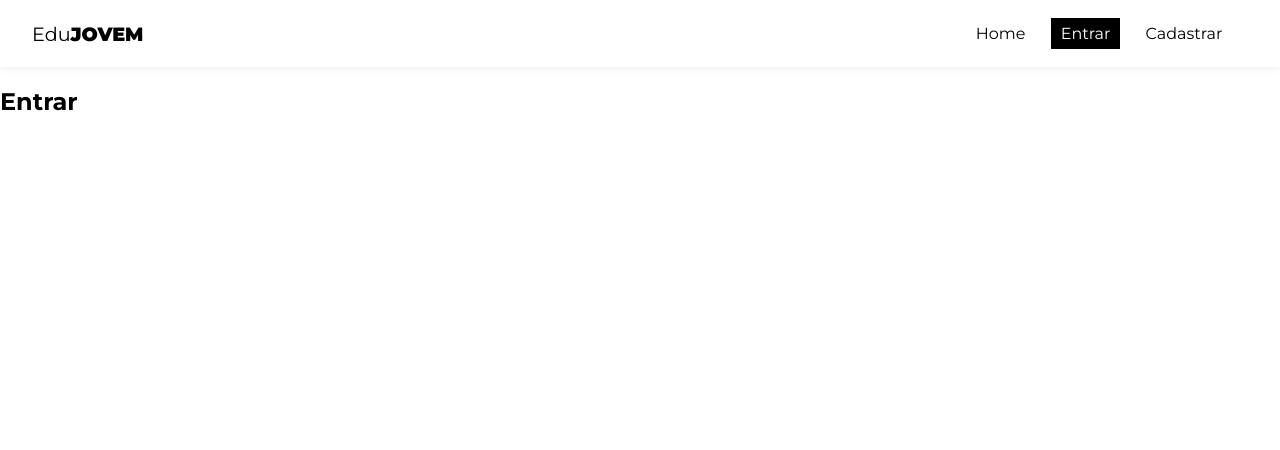
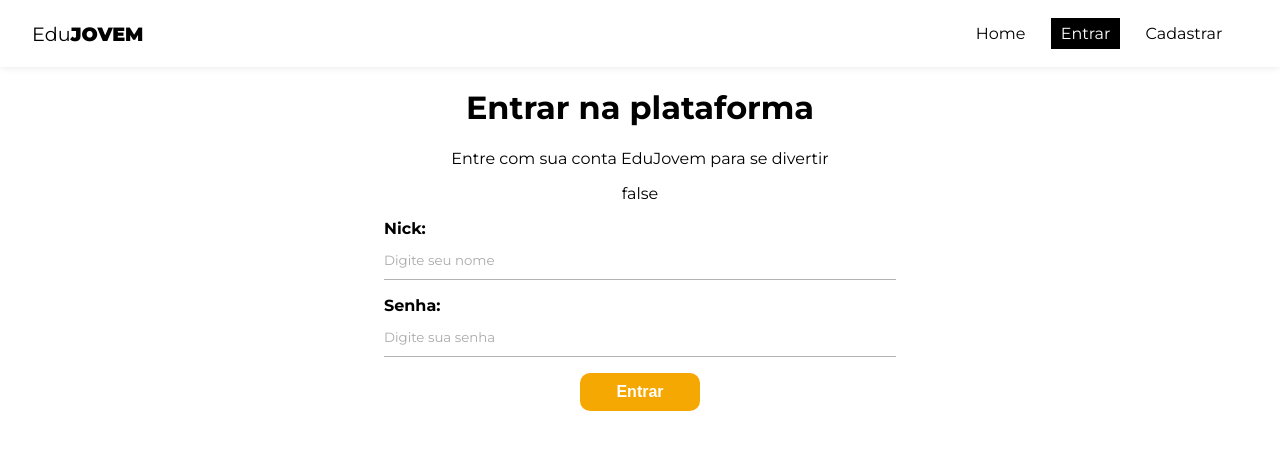
Before and after one commit to ICEI-PUC-Minas-CC-TI/plmg-cc-2023-2-ti2-g13-edujovem, a React (Vite) app in the folder Codigo/frontend/: page /login in a window 1280 px wide. Shown: the top 450 px of the page. Built offline with nearby package versions, Linux system fonts and the light colour scheme.

Commit message:
FRONTEND: landing page structure

```diff
--- a/Codigo/frontend/src/App.jsx
+++ b/Codigo/frontend/src/App.jsx
@@ -1,4 +1,4 @@
-import { useState } from 'react'
+import { useState, useContext } from 'react'
 import { BrowserRouter, Routes, Route, Navigate } from 'react-router-dom'
 
 // CSS
@@ -12,20 +12,39 @@
 import Landing from './pages/Landing/Landing'
 import Why from './pages/Landing/Why'
 
+// Context
+import { AuthContextProvider, AuthContext } from './context/AuthContext'
+
 function App() {
+
+  const Private = ({children}) => {
+    const {authenticated, loading} = useContext(AuthContext)
+
+    if(loading){
+      return  <div>Loading...</div>
+    }
+
+    if(!authenticated){
+      return <Navigate to='/'/>
+    }
+    return children
+  }
+
 
   return (
     <div className="app">
     <BrowserRouter>
       <div className="container">
         <NavBar />
+          <AuthContextProvider>
         <Routes>
-          <Route path='/' element={<Landing />} />
-          <Route path='/home' element={<Home />} />
-          <Route path='/login' element={<Login />} />
+            <Route path='/' element={<Landing />} />
+            <Route path='/home' element={<Private><Home /></Private>} />
+            <Route path='/login' element={<Login />} />
           <Route path='/register' element={<Register />} />
           <Route path='/why' element={<Why />} />
         </Routes>
+        </AuthContextProvider>
       </div>
     </BrowserRouter>
   </div>
--- /dev/null
+++ b/Codigo/frontend/src/context/AuthContext.jsx
@@ -0,0 +1,50 @@
+import { createContext, useState, useEffect } from "react";
+import { Navigate, useNavigate } from "react-router-dom";
+
+export const AuthContext = createContext();
+
+export const AuthContextProvider = ({children}) => {
+  const navigate = useNavigate()
+  const [user, setUser] = useState(null)
+  const [loading, setLoading] = useState(true)
+
+  const login = (username, password) => {
+    console.log("login auth", { username, password })
+
+    useEffect(()=>{
+        const userStoraged = localStorage.getItem('user')
+
+        if(userStoraged){
+            setUser(JSON.parse(userStoraged))
+        }
+        setLoading(false)
+    }, [])
+
+    const loggedUser = {
+        id: '123',
+        username,
+    }
+    // armazena no local storage
+    localStorage.setItem('user', JSON.stringify(loggedUser))
+
+    if(password = "123"){
+        setUser(loggedUser)
+    }
+    navigate('/home')
+
+  };
+
+  const logout = () => {
+    console.log("logout")
+    setUser(null)
+    navigate('/')
+  };
+
+  return (
+    <AuthContext.Provider
+      value={{ authenticated: !!user, user, loading, login, logout }}
+    >
+        {children}
+    </AuthContext.Provider>
+  );
+};
--- a/Codigo/frontend/src/pages/login/Login.jsx
+++ b/Codigo/frontend/src/pages/login/Login.jsx
@@ -1,9 +1,61 @@
 import styles from './login.module.css'
+import { useState, useEffect, useContext } from "react";
+
+// CONTEXT
+import { AuthContext } from '../../context/AuthContext';
+
 
 const Login = () => {
+
+  const {authenticated, login} = useContext(AuthContext)
+
+  const [username, setUsername] = useState("");
+  const [password, setPassword] = useState("");
+
+  const handleSubmit = (e) => {
+    e.preventDefault();
+    const user = {
+      username,
+      password,
+    }
+    if(password.length < 3){
+      alert('senha muito pequena')
+      return
+    }
+    login(username, password)
+    console.log(user)
+  };
+
   return (
-    <div>
-        <h2>Entrar</h2>
+    <div className={styles.login}>
+      <h1>Entrar na plataforma</h1>
+      <p>Entre com sua conta EduJovem para se divertir</p>
+      <p>{String(authenticated)}</p>
+      <form onSubmit={handleSubmit}>
+      <label>
+          <span>Nick: </span>
+          <input
+            type="text"
+            name="username"
+            required
+            placeholder="Digite seu nome"
+            value={username}
+            onChange={(e) => setUsername(e.target.value)}
+          />
+        </label>
+        <label>
+          <span>Senha: </span>
+          <input
+            type="password"
+            name="password"
+            required
+            placeholder="Digite sua senha"
+            value={password || ""}
+            onChange={(e) => setPassword(e.target.value)}
+          />
+        </label>
+        <button type='submit' className="btn">Entrar</button>
+      </form>
     </div>
   )
 }
--- a/Codigo/frontend/src/pages/login/Login.module.css
+++ b/Codigo/frontend/src/pages/login/Login.module.css
@@ -0,0 +1,3 @@
+.login{
+    text-align: center;
+}
--- a/Codigo/frontend/src/pages/register/Register.jsx
+++ b/Codigo/frontend/src/pages/register/Register.jsx
@@ -26,6 +26,23 @@
         return
     }
     console.log(user)
+    const url = 'http://localhost:8080/auth/login'
+    fetch(url, {
+      method: 'POST',
+      headers: {
+        "Content-Type": "application/json"
+      },
+      body: JSON.stringify({
+        username: username,
+        password: password
+      })
+    })
+      .then((res) => {
+        return res.json();
+      })
+      .then((data) => {
+        console.log(data);
+      })
   };
 
   return (
@@ -51,7 +68,7 @@
             name="displayName"
             required
             placeholder="Digite seu nome"
-            value={displayName}
+            value={displayName || ""}
             onChange={(e) => setDisplayName(e.target.value)}
           />
         </label>
@@ -62,7 +79,7 @@
             name="email"
             required
             placeholder="Digite seu E-mail"
-            value={email}
+            value={email || ""}
             onChange={(e) => setEmail(e.target.value)}
           />
         </label>
@@ -73,7 +90,7 @@
             name="password"
             required
             placeholder="Digite sua senha"
-            value={password}
+            value={password || ""}
             onChange={(e) => setPassword(e.target.value)}
           />
         </label>
@@ -84,7 +101,7 @@
             name="confirmPassword"
             required
             placeholder="Confirme sua senha"
-            value={confirmPassword}
+            value={confirmPassword || ""}
             onChange={(e) => setConfirmPassword(e.target.value)}
           />
         </label>
```
Also changed, not shown: Codigo/frontend/src/hooks/useAuthentication.jsx (added), 1 other file (tests, documents, lock files or other folders).
